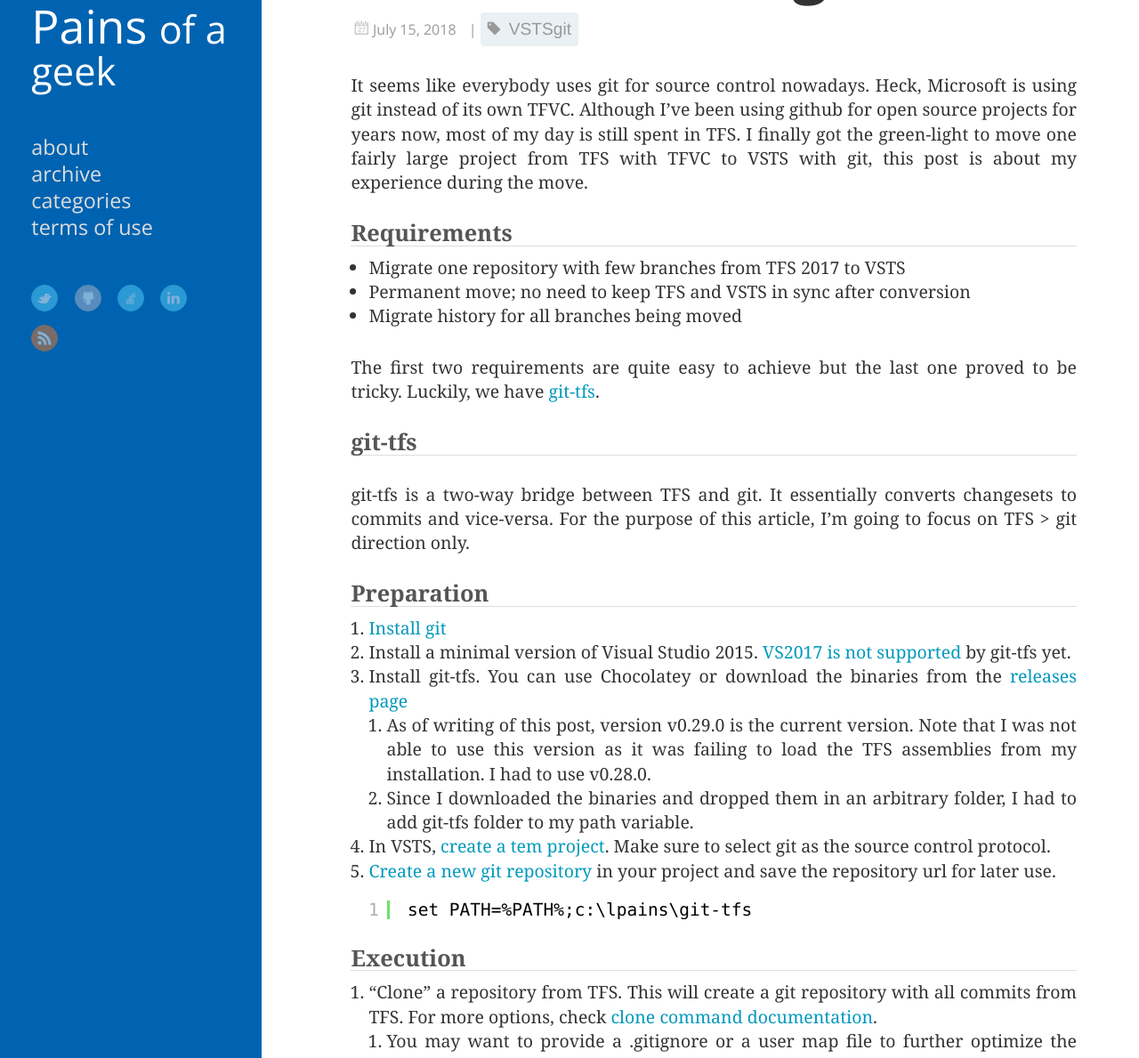
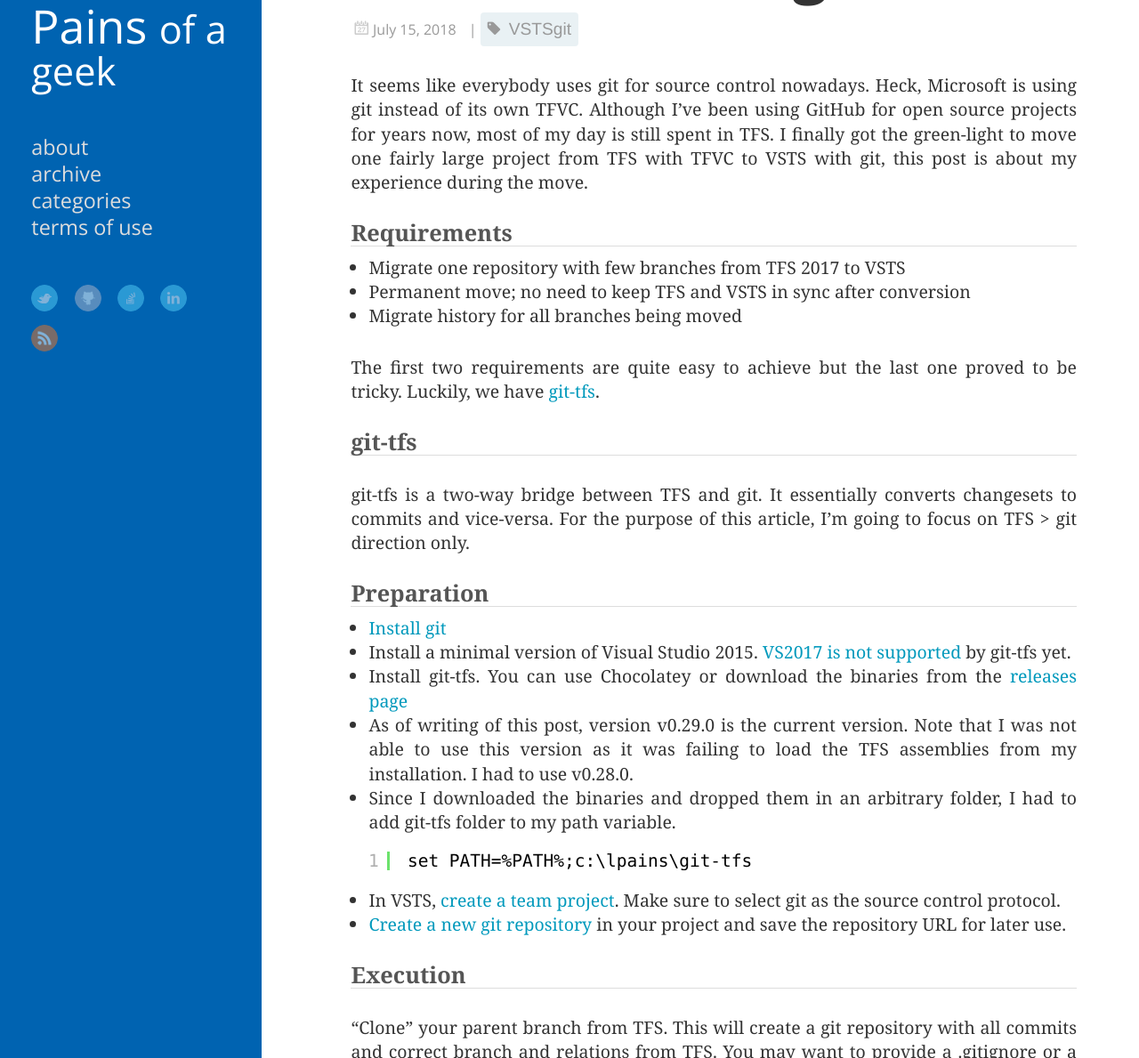
Before and after one commit to jlucaspains/blog, a Jekyll site: the page built from _posts/2018-7-15-migrating-from-tfs-to-vsts-git.md, in a window 1280 px wide and 1400 px high, cut to the strip 211-1400 px from the top of the window. Shown: the whole strip at 89% size. Built offline with Jekyll 4.4.1, drawn with Linux system fonts in a browser that asks for light colours; nearby versions of some CDN libraries; comment, search, counter and statistics services are not loaded; some of the changed text lies outside the part shown.

Commit message:
Post revision

```diff
--- a/_posts/2018-7-15-migrating-from-tfs-to-vsts-git.md
+++ b/_posts/2018-7-15-migrating-from-tfs-to-vsts-git.md
@@ -7,7 +7,7 @@
 categories: VSTS git
 ---
 
-It seems like everybody uses git for source control nowadays. Heck, Microsoft is using git instead of its own TFVC. Although I've been using github for open source projects for years now, most of my day is still spent in TFS. I finally got the green-light to move one fairly large project from TFS with TFVC to VSTS with git, this post is about my experience during the move.
+It seems like everybody uses git for source control nowadays. Heck, Microsoft is using git instead of its own TFVC. Although I've been using GitHub for open source projects for years now, most of my day is still spent in TFS. I finally got the green-light to move one fairly large project from TFS with TFVC to VSTS with git, this post is about my experience during the move.
 
 ## Requirements
 * Migrate one repository with few branches from TFS 2017 to VSTS
@@ -20,22 +20,22 @@
 git-tfs is a two-way bridge between TFS and git. It essentially converts changesets to commits and vice-versa. For the purpose of this article, I'm going to focus on TFS > git direction only.
 
 ## Preparation
-1. [Install git](https://git-scm.com/downloads)
-2. Install a minimal version of Visual Studio 2015. [VS2017 is not supported](https://github.com/git-tfs/git-tfs/issues/1054) by git-tfs yet.
-3. Install git-tfs. You can use Chocolatey or download the binaries from the [releases page](https://github.com/git-tfs/git-tfs/releases)
-    1. As of writing of this post, version v0.29.0 is the current version. Note that I was not able to use this version as it was failing to load the TFS assemblies from my installation. I had to use v0.28.0.
-    2. Since I downloaded the binaries and dropped them in an arbitrary folder, I had to add git-tfs folder to my path variable.
-4. In VSTS, [create a tem project](https://docs.microsoft.com/en-us/vsts/organizations/accounts/create-team-project?view=vsts). Make sure to select git as the source control protocol.
-5. [Create a new git repository](https://docs.microsoft.com/en-us/vsts/git/create-new-repo?view=vsts) in your project and save the repository url for later use.
+* [Install git](https://git-scm.com/downloads)
+* Install a minimal version of Visual Studio 2015. [VS2017 is not supported](https://github.com/git-tfs/git-tfs/issues/1054) by git-tfs yet.
+* Install git-tfs. You can use Chocolatey or download the binaries from the [releases page](https://github.com/git-tfs/git-tfs/releases)
+* As of writing of this post, version v0.29.0 is the current version. Note that I was not able to use this version as it was failing to load the TFS assemblies from my installation. I had to use v0.28.0.
+* Since I downloaded the binaries and dropped them in an arbitrary folder, I had to add git-tfs folder to my path variable.
 
 <pre class="brush: ps">
 set PATH=%PATH%;c:\lpains\git-tfs
 </pre>
 
+* In VSTS, [create a team project](https://docs.microsoft.com/en-us/vsts/organizations/accounts/create-team-project?view=vsts). Make sure to select git as the source control protocol.
+* [Create a new git repository](https://docs.microsoft.com/en-us/vsts/git/create-new-repo?view=vsts) in your project and save the repository URL for later use.
+
 ## Execution
 
-1. "Clone" a repository from TFS. This will create a git repository with all commits from TFS. For more options, check [clone command documentation](https://github.com/git-tfs/git-tfs/blob/master/doc/commands/clone.md).
-    1. You may want to provide a .gitignore or a user map file to further optimize the clone to your needs. Again, check the docs.
+"Clone" your parent branch from TFS. This will create a git repository with all commits and correct branch and relations from TFS. You may want to provide a .gitignore or a user map file to further optimize the clone to your needs. For more options, check [clone command documentation](https://github.com/git-tfs/git-tfs/blob/master/doc/commands/clone.md).
 
 <pre class="brush: ps">
 mkdir c:\lpains\Project
@@ -43,35 +43,32 @@
 git tfs clone https://tfs/tfs/DefaultCollection $/Project/Path/To/ParentBranch --branches=all
 </pre>
 
-2. This will take a while so...
+This will take a while so...
 
-![Coffe time]({{ site.url }}/images/posts/coffee-business-cat.gif)
+![Coffe time]({{ site.url }}/images/posts/coffee-business-cat.jpg)
 
-3. Clean git-tfs metadata
+git-tfs suggests cleaning git-tfs metadata. This is optional but will leave you with a cleaner repository.
+
 <pre class="brush: ps">
 git filter-branch -f --msg-filter "sed 's/^git-tfs-id:.*$//g'" -- --all
 </pre>
 
-4. Delete old branchs by deleting the `.git/refs/original` folder.
+Delete old branches by deleting the `.git/refs/original` folder.
 
-5. In order to push your repository to VSTS, you will need to add a origin reference to your newly created git repository
+In order to push your repository to VSTS, you will need to add an origin reference to your newly created git repository
 
 <pre class="brush: ps">
 git remote add origin https://MySubscription.visualstudio.com/MyProject/_git/Repository
 </pre>
 
-6. Lastly, we push the git repository to VSTS.
-    1. I had one commit in my remote repo (added readme.md file) and tried to perform a pull. That caused a `refusing to merge unrelated histories` error. In this case, I do want to merge the histories so I repeated the pull command with `--allow-unrelated-histories` flag
+Lastly, we push the git repository to VSTS. I had one commit in my remote repo (added readme.md file) and tried to perform a pull. That caused a `refusing to merge unrelated histories` error. In this case, I do want to merge the histories so I repeated the pull command with `--allow-unrelated-histories` flag
 
 <pre class="brush: ps">
 git pull origin --allow-unrelated-histories
 git push --all origin
 </pre>
 
-## Build/Release
-Build and Release are mostly the same as TFS so I will skip describing the steps for them.
-
-## Conculsion
+## Conclusion
 Git-tfs is great. Even though the project maintenance seems to have slowed considerably, I still highly recommend the tool if you are moving from TFVC to git. Feel free to post your experience in the comments section below.
 
 Cheers!
```
